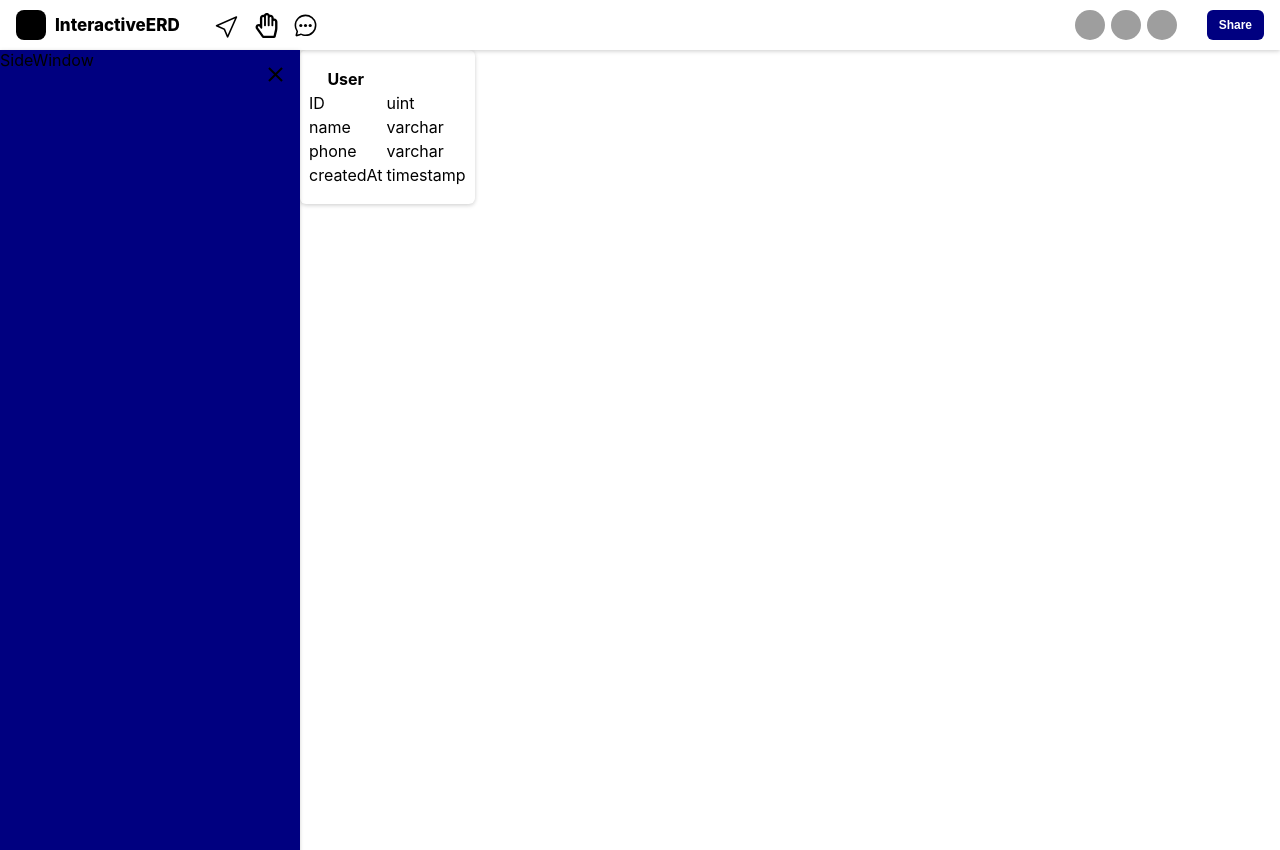
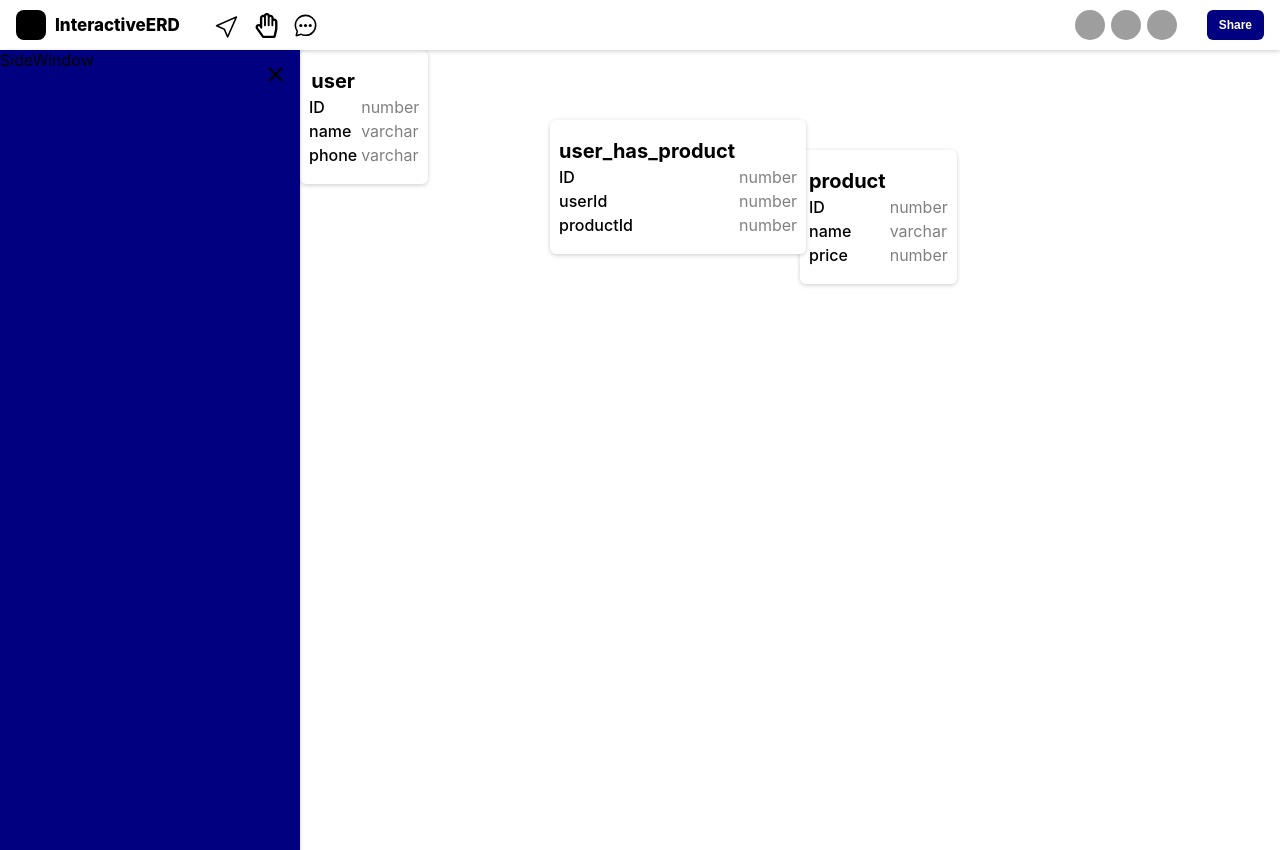
Before and after one commit to InteractiveERD/interactive-erd-service-website, a Next.js app: page /app/diagram in a window 1280 px wide. Built offline with nearby package versions, Linux system fonts and the light colour scheme; grey boxes are pictures that could not be loaded.

Commit message:
:sparkles: table drag drop

```diff
--- a/components/common/Draggable.tsx
+++ b/components/common/Draggable.tsx
@@ -1,40 +1,30 @@
-import { Translate } from "interfaces/view/diagram.interface";
-import React, {
-  MouseEvent,
-  ReactNode,
-  RefObject,
-  useState,
-} from "react";
-import styled from "styled-components";
+import { Translate } from 'interfaces/view/diagram.interface';
+import React, { MouseEvent, ReactNode, RefObject, useEffect, useState } from 'react';
+import styled from 'styled-components';
 
 type Props = {
-  onPointerDown?: React.PointerEventHandler<HTMLDivElement>;
-  onPointerUp?: React.PointerEventHandler<HTMLDivElement>;
-  onPointerMove?: React.PointerEventHandler<HTMLDivElement>;
    onDragMove?: React.PointerEventHandler<HTMLDivElement>;
    translate: Translate;
    areaRef: RefObject<HTMLElement>;
    childrenRef: RefObject<HTMLElement>;
    children: ReactNode;
-  style?: React.CSSProperties;
-  className?: string;
 };
 
-function Draggable({
-  onPointerDown,
-  onPointerUp,
-  onPointerMove,
-  onDragMove,
-  areaRef,
-  childrenRef,
-  translate,
-  children,
-  style,
-  className,
-}: Props) {
+function Draggable({ onDragMove, areaRef, childrenRef, translate, children }: Props) {
    const [isDragging, setIsDragging] = useState(false);
    const [isGrabbed, setGrabbed] = useState(false);
 
+   const handlePointerDown = (e: React.PointerEvent) => {
+      setIsDragging(true);
+      setGrabbed(true);
+   };
+
+   const handlePointerUp = (_: React.PointerEvent) => {
+      setIsDragging(false);
+      setGrabbed(false);
+   };
+
+   const handlePointerMove = (e: React.PointerEvent<HTMLDivElement>) => {
       const areaWidth = areaRef.current?.offsetWidth || 0;
       const areaHeight = areaRef.current?.offsetHeight || 0;
       const componentWidth = childrenRef.current?.offsetWidth || 0;
@@ -44,22 +34,6 @@ function Draggable({
          (areaWidth > 0 ? translate.x + componentWidth > areaWidth : false) ||
          (areaHeight > 0 ? translate.y + componentHeight > areaHeight : false);
 
-  const handlePointerDown = (e: React.PointerEvent<HTMLDivElement>) => {
-    setIsDragging(true);
-    setGrabbed(true);
-
-    if (!onPointerDown) return;
-    onPointerDown(e);
-  };
-
-  const handlePointerUp = (e: React.PointerEvent<HTMLDivElement>) => {
-    setIsDragging(false);
-    setGrabbed(false);
-    if (!onPointerUp) return;
-    onPointerUp(e);
-  };
-
-  const handlePointerMove = (e: React.PointerEvent<HTMLDivElement>) => {
       const isOverDrag =
          (isOverLeftTop && (e.movementX < 0 || e.movementY < 0)) ||
          (isOverRightBottom && (e.movementX > 0 || e.movementY > 0));
@@ -80,11 +54,9 @@ function Draggable({
          if (!onDragMove) return;
          onDragMove(e);
       }
-    if (!onPointerMove) return;
-    onPointerMove(e);
    };
 
-  const handleMouseLeave = (e: MouseEvent<HTMLDivElement>) => {
+   const handleMouseLeave = (_: React.MouseEvent) => {
       setGrabbed(false);
       setIsDragging(false);
    };
@@ -94,8 +66,6 @@ function Draggable({
          onPointerDown={handlePointerDown}
          onPointerUp={handlePointerUp}
          onPointerMove={handlePointerMove}
-      style={style}
-      className={className}
          onMouseLeave={handleMouseLeave}
       >
          {children}
--- a/components/diagram/DraggableTable.tsx
+++ b/components/diagram/DraggableTable.tsx
@@ -1,28 +1,32 @@
-import Draggable from "components/common/Draggable";
-import { BOX_SHADOW } from "constants/view.const";
-import { Translate } from "interfaces/view/diagram.interface";
-import React, { RefObject, useEffect, useRef, useState } from "react";
-import styled from "styled-components";
+import Draggable from 'components/common/Draggable';
+import { BOX_SHADOW } from 'constants/view.const';
+import { Table, TableTuple } from 'interfaces/network/table.interfaces';
+import { Translate } from 'interfaces/view/diagram.interface';
+import React, { useEffect, useRef, useState } from 'react';
+import styled from 'styled-components';
 
 type Props = {
-  areaRef: RefObject<HTMLElement>;
+   table: Table;
+   areaRef: React.RefObject<HTMLElement>;
 };
 
-function DraggableTable({ areaRef }: Props) {
+function DraggableTable({ table, areaRef }: Props) {
    const tableRef = useRef<HTMLTableElement>(null);
    const [translate, setTranslate] = useState<Translate>({
-    x: 0,
-    y: 0,
+      x: table.positionX,
+      y: table.positionY,
    });
 
-  const onDragMove = (e: React.PointerEvent<HTMLDivElement>) => {
+   const onDragMove = (e: React.PointerEvent) => {
       setTranslate({
          x: translate.x + e.movementX,
          y: translate.y + e.movementY,
       });
    };
 
-  useEffect(() => {}, [translate]);
+   const _style = {
+      transform: `translateX(${translate.x}px) translateY(${translate.y}px)`,
+   };
 
    return (
       <Draggable
@@ -31,34 +35,22 @@ function DraggableTable({ areaRef }: Props) {
          childrenRef={tableRef}
          onDragMove={onDragMove}
       >
-      <Table
-        ref={tableRef}
-        style={{
-          transform: `translateX(${translate.x}px) translateY(${translate.y}px)`,
-        }}
-      >
+         <TableWrap ref={tableRef} style={_style}>
             <TBody>
-          <tr>
-            <th>{"User"}</th>
-          </tr>
-          <tr>
-            <td>{"ID"}</td>
-            <td>{"uint"}</td>
-          </tr>
-          <tr>
-            <td>{"name"}</td>
-            <td>{"varchar"}</td>
-          </tr>
-          <tr>
-            <td>{"phone"}</td>
-            <td>{"varchar"}</td>
-          </tr>
-          <tr>
-            <td>{"createdAt"}</td>
-            <td>{"timestamp"}</td>
-          </tr>
+               <TableHeadWrap>
+                  <TableHead>{table.name}</TableHead>
+               </TableHeadWrap>
+
+               {table.tuples.map((tuple: TableTuple) => {
+                  return (
+                     <TupleWrap key={tuple.name}>
+                        <TupleName>{tuple.name}</TupleName>
+                        <TupleType>{tuple.dataType}</TupleType>
+                     </TupleWrap>
+                  );
+               })}
             </TBody>
-      </Table>
+         </TableWrap>
       </Draggable>
    );
 }
@@ -68,17 +60,8 @@ export default React.memo(DraggableTable);
 // common
 const TBody = styled.tbody``;
 
-const Table = styled.table<{
-  top?: number;
-  left?: number;
-  right?: number;
-  bottom?: number;
-}>`
+const TableWrap = styled.table`
    position: absolute;
-  top: ${({ top }) => top};
-  left: ${({ left }) => left};
-  right: ${({ right }) => right};
-  bottom: ${({ bottom }) => bottom};
    background-color: white;
    border-radius: 6px;
    box-shadow: ${BOX_SHADOW};
@@ -88,3 +71,18 @@ const Table = styled.table<{
    ${TBody} {
    }
 `;
+
+const TableHead = styled.th`
+   text-align: center;
+   font-size: 20px;
+   font-weight: 700;
+`;
+const TupleName = styled.td`
+   font-weight: 500;
+`;
+const TupleType = styled.td`
+   color: gray;
+`;
+
+const TableHeadWrap = styled.tr``;
+const TupleWrap = styled.tr``;
--- a/pages/app/diagram.tsx
+++ b/pages/app/diagram.tsx
@@ -1,12 +1,14 @@
-import DiagramLayout from "components/common/DiagramLayout";
-import React, { createRef, ReactElement, useRef, useState } from "react";
-import styled from "styled-components";
-import { IoIosArrowForward } from "react-icons/io";
-import SideWindow from "components/diagram/SideWindow";
-import { SIDE_WINDOW_WIDTH } from "constants/view.const";
-import DraggableTable from "components/diagram/DraggableTable";
+import DiagramLayout from 'components/common/DiagramLayout';
+import React, { ReactElement, useRef, useState } from 'react';
+import styled from 'styled-components';
+import { IoIosArrowForward } from 'react-icons/io';
+import SideWindow from 'components/diagram/SideWindow';
+import { SIDE_WINDOW_WIDTH } from 'constants/view.const';
+import DraggableTable from 'components/diagram/DraggableTable';
+import { Table } from 'interfaces/network/table.interfaces';
+import { GetServerSideProps } from 'next';
 
-function DiagramPage() {
+function DiagramPage({ tables }: {tables : Table[]}) {
    const areaRef = useRef<HTMLElement>(null);
    const [isOpenSideWindow, setOpenSideWindow] = useState(true);
 
@@ -21,7 +23,9 @@ function DiagramPage() {
          <SideWindow isOpen={isOpenSideWindow} setOpen={setOpenSideWindow} />
 
          <DiagramArea ref={areaRef} isOpen={isOpenSideWindow}>
-        <DraggableTable areaRef={areaRef} />
+            {tables.map((table: Table) => {
+               return <DraggableTable key={table.id} table={table} areaRef={areaRef} />;
+            })}
          </DiagramArea>
       </DiagramPageWrap>
    );
@@ -30,8 +34,85 @@ function DiagramPage() {
 export default DiagramPage;
 
 DiagramPage.getLayout = function getLayout(page: ReactElement) {
-  return <DiagramLayout title={"HOME"}>{page}</DiagramLayout>;
+   return <DiagramLayout title={'DIAGRAM'}>{page}</DiagramLayout>;
 };
+
+export const getServerSideProps: GetServerSideProps = async context => {
+   const tables: Table[] = MOCK_TABLES;
+
+   return {
+      props: {
+         tables,
+      },
+   };
+};
+
+// mock data
+const MOCK_TABLES: Table[] = [
+   {
+      id: 0,
+      name: 'user',
+      alias: 'u',
+      tuples: [
+         {
+            name: 'ID',
+            dataType: 'number',
+         },
+         {
+            name: 'name',
+            dataType: 'varchar',
+         },
+         {
+            name: 'phone',
+            dataType: 'varchar',
+         },
+      ],
+      positionX: 0,
+      positionY: 0,
+   },
+   {
+      id: 1,
+      name: 'product',
+      alias: 'p',
+      tuples: [
+         {
+            name: 'ID',
+            dataType: 'number',
+         },
+         {
+            name: 'name',
+            dataType: 'varchar',
+         },
+         {
+            name: 'price',
+            dataType: 'number',
+         },
+      ],
+      positionX: 500,
+      positionY: 100,
+   },
+   {
+      id: 2,
+      name: 'user_has_product',
+      alias: 'uhp',
+      tuples: [
+         {
+            name: 'ID',
+            dataType: 'number',
+         },
+         {
+            name: 'userId',
+            dataType: 'number',
+         },
+         {
+            name: 'productId',
+            dataType: 'number',
+         },
+      ],
+      positionX: 250,
+      positionY: 70,
+   },
+];
 
 // custom
 
@@ -63,7 +144,7 @@ const SideOpenArrow = styled.div`
 
 const DiagramArea = styled.section<{ isOpen: boolean }>`
    /* background-image: url("/assets/images/sample_background.jpg"); */
-  width: calc(100vw - ${({ isOpen }) => (isOpen ? SIDE_WINDOW_WIDTH : "0")}px);
+   width: calc(100vw - ${({ isOpen }) => (isOpen ? SIDE_WINDOW_WIDTH : '0')}px);
    height: 100vh;
-  margin-left: ${({ isOpen }) => (isOpen ? SIDE_WINDOW_WIDTH : "0")}px;
+   margin-left: ${({ isOpen }) => (isOpen ? SIDE_WINDOW_WIDTH : '0')}px;
 `;
```
Also changed, not shown: interfaces/network/table.interfaces.ts (added, +14 -0 lines), 1 other file (tests, documents, lock files or other folders). Lines whose indentation alone changed are shown as unchanged.
